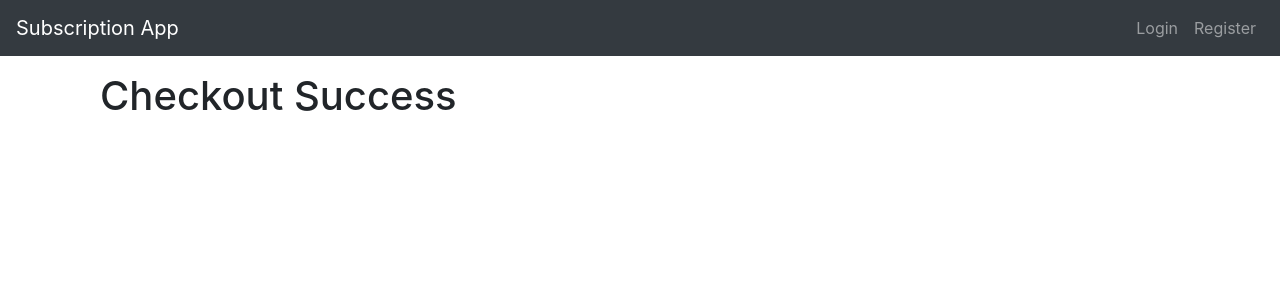
After one commit to sabbir1021/paypal-and-stripe-integration, a Django app: page /checkout-cancel/ in a window 1280 px wide. The commit adds this page. Shown: the top 300 px of the page. Run offline with Django 4.2, Linux system fonts and the light colour scheme; some libraries are stand-ins or nearby versions.

Commit message:
stripe setup

```diff
--- a/subscription/urls.py
+++ b/subscription/urls.py
@@ -9,5 +9,8 @@ urlpatterns = [
     path('', views.index, name="home"),
     path('details/<int:id>', views.details, name="details"),
     path('payment', views.payment, name="payment"),
+    path('checkout/', views.CheckoutSession.as_view(), name='checkout'),
+    path('checkout-success/', views.CheckoutSuccess.as_view(),name='checkout_success'),
+    path('checkout-cancel/', views.CheckoutCancel.as_view(), name='checkout_cancel'),
 
 ]
--- a/subscription/views.py
+++ b/subscription/views.py
@@ -1,9 +1,16 @@
-from django.shortcuts import render
+from django.shortcuts import render, get_object_or_404, redirect
 from .models import Subscription, Payments
-from django.http import JsonResponse
+from django.urls import reverse
 import json
+from django.http import HttpResponseRedirect, HttpResponse , JsonResponse
+from django.views.decorators.csrf import csrf_exempt
+from django.views.generic import View, TemplateView
 from django.contrib.auth import get_user_model
 User = get_user_model()
+from django.conf import settings
+import stripe
+stripe.api_key = settings.STRIPE_SECRET_KEY
+
 # Create your views here.
 def index(request):
     subscrip = Subscription.objects.all()
@@ -25,3 +32,42 @@ def payment(request):
     pay.user = user
     pay.save()
     return JsonResponse('Payment completed!', safe=False)
+
+
+class CheckoutSession(View):
+    def post(self, request, *args, **kwargs):
+        package = Subscription.objects.get(id=request.POST['course'])
+        try:
+            checkout_session = stripe.checkout.Session.create(
+                line_items=[
+                    {
+                        'name': package.name,
+                        'description': package.name,
+                        'quantity': 1,
+                        'currency': 'EUR',
+                        'amount':  int(package.price * 100),
+
+                    }
+                ],
+                payment_method_types=[
+                    'card',
+                ],
+                mode='payment',
+
+                success_url=request.build_absolute_uri(
+                    reverse('subscription:checkout_success')),
+                cancel_url=request.build_absolute_uri(
+                    reverse('subscription:checkout_cancel'))
+            )
+        except Exception as e:
+            print(e)
+            return str(e)
+        return HttpResponseRedirect(checkout_session.url)
+
+
+class CheckoutSuccess(TemplateView):
+    template_name = "checkout_success.html"
+
+
+class CheckoutCancel(TemplateView):
+    template_name = "checkout_success.html"
--- /dev/null
+++ b/templates/checkout_success.html
@@ -0,0 +1,8 @@
+{% extends "base.html" %}
+
+{% block content %}
+<div class="container">
+  <h1 class="my-3">Checkout Success</h1>
+</div>
+
+{% endblock %}
--- a/templates/index.html
+++ b/templates/index.html
@@ -16,7 +16,7 @@
         <td>{{sub.name}}</td>
         <td>{{sub.price}}</td>
         <td>
-          <a  href="{% url 'subscription:details' sub.id %}"  class="btn btn-success"><i class="fas fa-check"></i></a>
+          <a  href="{% url 'subscription:details' sub.id %}"  class="btn btn-success"><i class="fa fa-shopping-cart"></i> Buy </a>
         </td>
       </tr>
     {% endfor %}
```
Also changed, not shown: myproject/settings.py (+9 -0 lines), templates/checkout_cancel.html (added, +9 -0 lines), templates/details.html (+14 -5 lines), db.sqlite3, requirements.txt (renamed from requirements.txt.txt).
